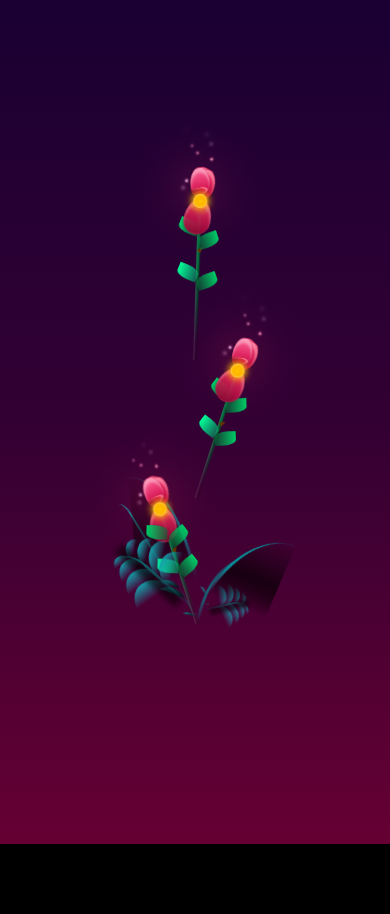
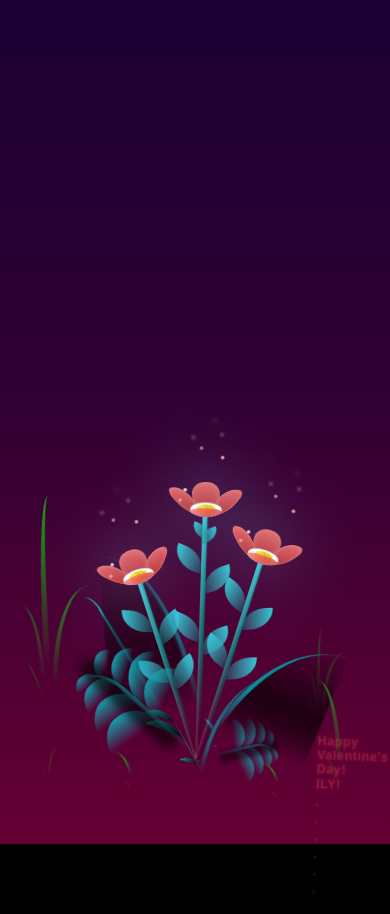
Before and after one commit to KaizotheCreator/flower.github.io, a plain HTML site: page index.html in a window 390 px wide. Before the commit the page ends 844 px from the top, so only its background shows below. Drawn offline with Linux system fonts and the light colour scheme.

Commit message:
Update style.css

```diff
--- a/style.css
+++ b/style.css
@@ -29,7 +29,6 @@
   width: 100%;
   height: 100%;
   filter: blur(0.1vmin);
-  background: linear-gradient(to bottom, #1a0033, #330033, #660033);
 }
 
 .flowers {
@@ -133,7 +132,7 @@
 
 .flower__leafs {
   position: relative;
-  animation: rose-bloom 2.5s cubic-bezier(0.68, -0.55, 0.27, 1.55) backwards;
+  animation: blooming-flower 2s backwards;
 }
 
 .flower__leafs--1 {
@@ -156,128 +155,174 @@
   transform: translate(-50%, -100%);
   width: 8vmin;
   height: 8vmin;
-  background-color: #ff3366;
+  background-color: #6bf0ff;
   filter: blur(10vmin);
 }
 
-/* ROSE PETALS - Responsive */
 .flower__leaf {
   position: absolute;
   bottom: 0;
   left: 50%;
+  width: 8vmin;
+  height: 11vmin;
+  border-radius: 51% 49% 47% 53% / 44% 45% 55% 69%;
+  background-color: #a7ffee;
+  background-image: linear-gradient(to top, #54b8aa, #a7ffee);
+  transform-origin: bottom center;
+  opacity: 0.9;
+  box-shadow: inset 0 0 2vmin rgba(255, 255, 255, 0.5);
+}
+
+.flower__leaf--1 {
+  transform: translate(-10%, 1%) rotateY(40deg) rotateX(-50deg);
+}
+
+.flower__leaf--2 {
+  transform: translate(-50%, -4%) rotateX(40deg);
+}
+
+.flower__leaf--3 {
+  transform: translate(-90%, 0%) rotateY(45deg) rotateX(50deg);
+}
+
+.flower__leaf--4 {
+  width: 8vmin;
+  height: 8vmin;
+  transform-origin: bottom left;
+  border-radius: 4vmin 10vmin 4vmin 4vmin;
+  transform: translate(-0%, 18%) rotateX(70deg) rotate(-43deg);
+  background-image: linear-gradient(to top, #39c6d6, #a7ffee);
+  z-index: 1;
+  opacity: 0.8;
+}
+
+.flower__white-circle {
+  position: absolute;
+  left: -3.5vmin;
+  top: -3vmin;
   width: 9vmin;
-  height: 12vmin;
-  border-radius: 50% 50% 50% 50% / 60% 60% 40% 40%;
-  background-color: #ff3366;
-  background-image: linear-gradient(to top, #cc0044, #ff6699);
-  transform-origin: bottom center;
-  opacity: 0.95;
-  box-shadow:
-    inset 0 2vmin 1vmin rgba(255, 255, 255, 0.4),
-    0 0.5vmin 1vmin rgba(0, 0, 0, 0.2);
-  border: 0.5vmin solid rgba(255, 255, 255, 0.1);
-  z-index: 4;
-}
-
-.flower__leaf--1 {
-  transform: translate(-45%, -5%) rotate(-10deg) rotateY(20deg) rotateX(-10deg);
-  z-index: 4;
-}
-
-.flower__leaf--2 {
-  transform: translate(-55%, 5%) rotate(15deg) rotateY(-10deg) rotateX(10deg);
-  z-index: 3;
-  width: 10vmin;
-  height: 13vmin;
-  background-image: linear-gradient(to top, #b3003a, #ff3366);
-}
-
-.flower__leaf--3 {
-  transform: translate(-45%, 10%) rotate(5deg) rotateY(30deg) rotateX(5deg);
-  z-index: 2;
-  width: 11vmin;
-  height: 14vmin;
-  background-image: linear-gradient(to top, #990033, #ff0044);
-}
-
-.flower__leaf--4 {
-  width: 6vmin;
-  height: 8vmin;
-  border-radius: 50% 50% 50% 50% / 70% 70% 30% 30%;
-  transform-origin: center;
-  transform: translate(-50%, 20%) rotateX(60deg) rotate(45deg);
-  background-image: linear-gradient(to top, #80002b, #ff1a53);
-  z-index: 5;
-  opacity: 0.9;
-  box-shadow:
-    inset 0 1vmin 1vmin rgba(255, 255, 255, 0.5),
-    0 0.3vmin 0.5vmin rgba(0, 0, 0, 0.3);
-}
-
-/* Additional outer rose petals */
-.flower__leafs::before {
-  content: "";
-  position: absolute;
-  width: 12vmin;
-  height: 15vmin;
-  border-radius: 50% 50% 50% 50% / 60% 60% 40% 40%;
-  background-image: linear-gradient(to top, #990033, #ff3366);
-  transform: translate(-50%, 8%) rotate(10deg) rotateY(15deg);
-  opacity: 0.9;
-  z-index: 1;
-  box-shadow:
-    inset 0 2vmin 1vmin rgba(255, 255, 255, 0.3),
-    0 0.5vmin 1vmin rgba(0, 0, 0, 0.2);
-  border: 0.5vmin solid rgba(255, 255, 255, 0.1);
-  animation: blooming-flower 2s backwards;
-}
-
-/* ROSE CENTER (STAMEN) */
-.flower__white-circle {
-  position: absolute;
-  left: -2vmin;
-  top: -1vmin;
-  width: 6vmin;
-  height: 6vmin;
+  height: 4vmin;
   border-radius: 50%;
-  background: radial-gradient(circle, #ffff66, #ffcc00, #ff9900);
-  z-index: 10;
-  box-shadow:
-    0 0 2vmin #ffcc00,
-    inset 0 0 1vmin rgba(255, 255, 255, 0.5);
-  animation: stamen-pulse 3s infinite alternate;
+  background-color: #fff;
 }
 
 .flower__white-circle::after {
   content: "";
   position: absolute;
   left: 50%;
-  top: 50%;
+  top: 45%;
   transform: translate(-50%, -50%);
-  width: 80%;
-  height: 80%;
+  width: 60%;
+  height: 60%;
   border-radius: inherit;
-  background: radial-gradient(circle, #ffcc00, #ff9900);
-  filter: blur(0.5vmin);
-}
-
-@keyframes stamen-pulse {
-  0%, 100% {
-    box-shadow:
-      0 0 2vmin #ffcc00,
-      inset 0 0 1vmin rgba(255, 255, 255, 0.5);
-    transform: scale(1);
-  }
-  50% {
-    box-shadow:
-      0 0 3vmin #ffcc00,
-      0 0 4vmin #ff9900,
-      inset 0 0 1vmin rgba(255, 255, 255, 0.7);
-    transform: scale(1.05);
-  }
-}
-
-/* ROSE STEM */
+  background-image: repeating-linear-gradient(
+      300deg,
+      rgba(0, 0, 0, 0.03) 0px,
+      rgba(0, 0, 0, 0.03) 1px,
+      transparent 1px,
+      transparent 12px
+    ),
+    repeating-linear-gradient(
+      45deg,
+      rgba(0, 0, 0, 0.03) 0px,
+      rgba(0, 0, 0, 0.03) 1px,
+      transparent 1px,
+      transparent 12px
+    ),
+    repeating-linear-gradient(
+      67.5deg,
+      rgba(0, 0, 0, 0.03) 0px,
+      rgba(0, 0, 0, 0.03) 1px,
+      transparent 1px,
+      transparent 12px
+    ),
+    repeating-linear-gradient(
+      135deg,
+      rgba(0, 0, 0, 0.03) 0px,
+      rgba(0, 0, 0, 0.03) 1px,
+      transparent 1px,
+      transparent 12px
+    ),
+    repeating-linear-gradient(
+      45deg,
+      rgba(0, 0, 0, 0.03) 0px,
+      rgba(0, 0, 0, 0.03) 1px,
+      transparent 1px,
+      transparent 12px
+    ),
+    repeating-linear-gradient(
+      112.5deg,
+      rgba(0, 0, 0, 0.03) 0px,
+      rgba(0, 0, 0, 0.03) 1px,
+      transparent 1px,
+      transparent 12px
+    ),
+    repeating-linear-gradient(
+      112.5deg,
+      rgba(0, 0, 0, 0.03) 0px,
+      rgba(0, 0, 0, 0.03) 1px,
+      transparent 1px,
+      transparent 12px
+    ),
+    repeating-linear-gradient(
+      45deg,
+      rgba(0, 0, 0, 0.03) 0px,
+      rgba(0, 0, 0, 0.03) 1px,
+      transparent 1px,
+      transparent 12px
+    ),
+    repeating-linear-gradient(
+      22.5deg,
+      rgba(0, 0, 0, 0.03) 0px,
+      rgba(0, 0, 0, 0.03) 1px,
+      transparent 1px,
+      transparent 12px
+    ),
+    repeating-linear-gradient(
+      45deg,
+      rgba(0, 0, 0, 0.03) 0px,
+      rgba(0, 0, 0, 0.03) 1px,
+      transparent 1px,
+      transparent 12px
+    ),
+    repeating-linear-gradient(
+      22.5deg,
+      rgba(0, 0, 0, 0.03) 0px,
+      rgba(0, 0, 0, 0.03) 1px,
+      transparent 1px,
+      transparent 12px
+    ),
+    repeating-linear-gradient(
+      135deg,
+      rgba(0, 0, 0, 0.03) 0px,
+      rgba(0, 0, 0, 0.03) 1px,
+      transparent 1px,
+      transparent 12px
+    ),
+    repeating-linear-gradient(
+      157.5deg,
+      rgba(0, 0, 0, 0.03) 0px,
+      rgba(0, 0, 0, 0.03) 1px,
+      transparent 1px,
+      transparent 12px
+    ),
+    repeating-linear-gradient(
+      67.5deg,
+      rgba(0, 0, 0, 0.03) 0px,
+      rgba(0, 0, 0, 0.03) 1px,
+      transparent 1px,
+      transparent 12px
+    ),
+    repeating-linear-gradient(
+      67.5deg,
+      rgba(0, 0, 0, 0.03) 0px,
+      rgba(0, 0, 0, 0.03) 1px,
+      transparent 1px,
+      transparent 12px
+    ),
+    linear-gradient(90deg, rgb(255, 235, 18), rgb(255, 206, 0));
+}
+
 .flower__line {
   height: 55vmin;
   width: 1.5vmin;
@@ -287,41 +332,11 @@
       transparent,
       rgba(255, 255, 255, 0.2)
     ),
-    linear-gradient(to top, transparent 10%, #006633, #009966);
-  box-shadow: inset 0 0 3px rgba(0, 0, 0, 0.5);
+    linear-gradient(to top, transparent 10%, #14757a, #39c6d6);
+  box-shadow: inset 0 0 2px rgba(0, 0, 0, 0.5);
   animation: grow-flower-tree 4s backwards;
 }
 
-/* ROSE THORNS */
-.flower__line::before {
-  content: "";
-  position: absolute;
-  width: 2vmin;
-  height: 3vmin;
-  background-color: #663300;
-  transform: rotate(45deg);
-  clip-path: polygon(50% 0%, 0% 100%, 100% 100%);
-  left: 50%;
-  transform-origin: center;
-  animation: grow-flower-tree 4s backwards;
-}
-
-.flower--1 .flower__line::before {
-  top: 30%;
-  animation-delay: 1.5s;
-}
-
-.flower--2 .flower__line::before {
-  top: 40%;
-  animation-delay: 2s;
-}
-
-.flower--3 .flower__line::before {
-  top: 35%;
-  animation-delay: 2.5s;
-}
-
-/* ROSE LEAVES */
 .flower__line__leaf {
   --w: 7vmin;
   --h: calc(var(--w) + 2vmin);
@@ -330,14 +345,13 @@
   left: 90%;
   width: var(--w);
   height: var(--h);
-  border-top-right-radius: 40% 60%;
-  border-bottom-left-radius: 40% 60%;
+  border-top-right-radius: var(--h);
+  border-bottom-left-radius: var(--h);
   background-image: linear-gradient(
     to top,
-    rgba(0, 100, 50, 0.6),
-    #00cc66
+    rgba(20, 117, 122, 0.4),
+    #39c6d6
   );
-  box-shadow: 0 0.5vmin 1vmin rgba(0, 0, 0, 0.2);
 }
 
 .flower__line__leaf--1 {
@@ -354,8 +368,8 @@
 .flower__line__leaf--6 {
   border-top-right-radius: 0;
   border-bottom-left-radius: 0;
-  border-top-left-radius: 40% 60%;
-  border-bottom-right-radius: 40% 60%;
+  border-top-left-radius: var(--h);
+  border-bottom-right-radius: var(--h);
   left: -460%;
   top: 12%;
   transform: rotate(-70deg) rotateY(30deg);
@@ -363,11 +377,6 @@
 
 .flower__line__leaf--4 {
   top: 40%;
-  background-image: linear-gradient(
-    to top,
-    rgba(0, 150, 100, 0.6),
-    #00ff99
-  );
 }
 
 .flower__line__leaf--5 {
@@ -383,22 +392,19 @@
   transform: rotate(-70deg) rotateY(30deg) scale(0.6);
 }
 
-/* ROSE LIGHTS (SOFTER GLOW) */
 .flower__light {
   position: absolute;
   bottom: 0vmin;
   width: 1vmin;
   height: 1vmin;
-  background-color: #ff99cc;
+  background-color: rgb(255, 251, 0);
   border-radius: 50%;
-  filter: blur(0.5vmin);
+  filter: blur(0.2vmin);
   animation: light-ans 4s linear infinite backwards;
-  box-shadow: 0 0 1vmin #ff6699;
 }
 
 .flower__light:nth-child(odd) {
-  background-color: #ffccff;
-  box-shadow: 0 0 1vmin #ff99cc;
+  background-color: #23f0ff;
 }
 
 .flower__light--1 {
@@ -441,7 +447,6 @@
   animation-delay: 3.5s;
 }
 
-/* GRASS & BACKGROUND ELEMENTS - Responsive */
 .flower__grass {
   --c: #159faa;
   --line-w: 1.5vmin;
@@ -1024,7 +1029,6 @@
   animation: leaf-ans-3 3s linear infinite;
 }
 
-/* ANIMATIONS */
 @keyframes leaf-ans-1 {
   0%,
   100% {
@@ -1337,43 +1341,31 @@
   }
 }
 
-/* NEW ROSE ANIMATIONS */
-@keyframes rose-bloom {
-  0% {
-    transform: scale(0) rotate(-90deg);
-    opacity: 0;
-  }
-  50% {
-    transform: scale(1.1) rotate(5deg);
-    opacity: 0.8;
-  }
-  100% {
-    transform: scale(1) rotate(0deg);
-    opacity: 1;
-  }
-}
-
-@keyframes stamen-pulse {
-  0%, 100% {
-    box-shadow:
-      0 0 2vmin #ffcc00,
-      inset 0 0 1vmin rgba(255, 255, 255, 0.5);
-    transform: scale(1);
-  }
-  50% {
-    box-shadow:
-      0 0 3vmin #ffcc00,
-      0 0 4vmin #ff9900,
-      inset 0 0 1vmin rgba(255, 255, 255, 0.7);
-    transform: scale(1.05);
-  }
-}
-
 .not-loaded * {
   animation-play-state: paused !important;
 }
 
-/* Valentine's Day Text - Responsive */
+/* Change flower petals to red */
+.flower__leaf {
+  background-color: #ff6b6b;
+  background-image: linear-gradient(to top, #c92a2a, #ff6b6b);
+  box-shadow: inset 0 0 2vmin rgba(255, 255, 255, 0.3);
+}
+
+.flower__leaf--4 {
+  background-image: linear-gradient(to top, #c92a2a, #ff6b6b);
+}
+
+/* Adjust flower lights for red theme */
+.flower__light {
+  background-color: #ff9999;
+}
+
+.flower__light:nth-child(odd) {
+  background-color: #ffcccc;
+}
+
+/* Add Happy Valentine's Day text */
 .valentine-text {
   position: fixed;
   top: 50px;
@@ -1391,27 +1383,19 @@
 }
 
 .valentine-text h1 {
-  font-size: clamp(2rem, 5vw, 3.5rem);
+  font-size: 3.5rem;
   margin: 0;
   font-weight: bold;
-  letter-spacing: clamp(1px, 0.5vw, 3px);
+  letter-spacing: 3px;
   animation: text-float 6s ease-in-out infinite;
-  background: linear-gradient(45deg, #ff3366, #ff6699, #ff3366);
-  -webkit-background-clip: text;
-  -webkit-text-fill-color: transparent;
-  background-clip: text;
-  background-size: 200% 100%;
-  animation: text-float 6s ease-in-out infinite, gradient-shift 3s ease-in-out infinite;
-  padding: 0 20px;
 }
 
 .valentine-text h2 {
-  font-size: clamp(1.2rem, 3vw, 2rem);
+  font-size: 2rem;
   margin: 10px 0 0 0;
   font-weight: 300;
   opacity: 0.9;
   animation: text-float 6s ease-in-out infinite reverse;
-  padding: 0 20px;
 }
 
 @keyframes text-glow {
@@ -1436,16 +1420,7 @@
   }
 }
 
-@keyframes gradient-shift {
-  0%, 100% {
-    background-position: 0% 50%;
-  }
-  50% {
-    background-position: 100% 50%;
-  }
-}
-
-/* Floating hearts - Responsive */
+/* Optional: Add some floating hearts */
 .hearts {
   position: fixed;
   width: 100%;
@@ -1457,7 +1432,7 @@
 .heart {
   position: absolute;
   color: #ff6b6b;
-  font-size: clamp(12px, 2vmin, 20px);
+  font-size: 20px;
   opacity: 0;
   animation: float-up 6s linear infinite;
 }
@@ -1490,253 +1465,7 @@
   }
 }
 
-/* Rose petal rain - Responsive */
-.rose-petals {
-  position: fixed;
-  width: 100%;
-  height: 100%;
-  pointer-events: none;
-  z-index: 300;
-}
-
-.rose-petal {
-  position: absolute;
-  width: clamp(2vmin, 4vmin, 6vmin);
-  height: clamp(2vmin, 4vmin, 6vmin);
-  background: linear-gradient(45deg, #ff3366, #ff6699);
-  border-radius: 50% 50% 50% 50% / 60% 60% 40% 40%;
-  opacity: 0;
-  filter: blur(0.2vmin);
-  animation: petal-fall 10s linear infinite;
-  box-shadow: 0 0.5vmin 1vmin rgba(255, 51, 102, 0.3);
-}
-
-.rose-petal:nth-child(1) { left: 5%; animation-delay: 0s; }
-.rose-petal:nth-child(2) { left: 15%; animation-delay: 1s; }
-.rose-petal:nth-child(3) { left: 25%; animation-delay: 2s; }
-.rose-petal:nth-child(4) { left: 35%; animation-delay: 3s; }
-.rose-petal:nth-child(5) { left: 45%; animation-delay: 4s; }
-.rose-petal:nth-child(6) { left: 55%; animation-delay: 5s; }
-.rose-petal:nth-child(7) { left: 65%; animation-delay: 6s; }
-.rose-petal:nth-child(8) { left: 75%; animation-delay: 7s; }
-.rose-petal:nth-child(9) { left: 85%; animation-delay: 8s; }
-.rose-petal:nth-child(10) { left: 95%; animation-delay: 9s; }
-.rose-petal:nth-child(11) { left: 10%; animation-delay: 0.5s; }
-.rose-petal:nth-child(12) { left: 20%; animation-delay: 1.5s; }
-.rose-petal:nth-child(13) { left: 30%; animation-delay: 2.5s; }
-.rose-petal:nth-child(14) { left: 40%; animation-delay: 3.5s; }
-.rose-petal:nth-child(15) { left: 50%; animation-delay: 4.5s; }
-
-@keyframes petal-fall {
-  0% {
-    transform: translateY(-10vmin) rotate(0deg) scale(0.5);
-    opacity: 0;
-  }
-  10% {
-    opacity: 0.8;
-  }
-  90% {
-    opacity: 0.6;
-  }
-  100% {
-    transform: translateY(100vh) rotate(360deg) scale(1);
-    opacity: 0;
-  }
-}
-
-/* RESPONSIVE MEDIA QUERIES */
-@media (max-width: 1200px) {
-  .flowers {
-    transform: scale(0.8);
-  }
-
-  .long-g {
-    left: -35vmin;
-  }
-
-  .long-g--2,
-  .long-g--3 {
-    left: -30vmin;
-  }
-}
-
-@media (max-width: 768px) {
-  body {
-    padding: 30px 0px;
-  }
-
-  .flowers {
-    transform: scale(0.7);
-  }
-
-  .flower--2 {
-    left: 40%;
-    transform: rotate(15deg);
-  }
-
-  .flower--3 {
-    left: 60%;
-    transform: rotate(-10deg);
-  }
-
-  .valentine-text {
-    top: 30px;
-  }
-
-  .valentine-text h1 {
-    font-size: clamp(1.5rem, 4vw, 2.5rem);
-  }
-
-  .valentine-text h2 {
-    font-size: clamp(1rem, 2.5vw, 1.5rem);
-  }
-
-  .long-g {
-    left: -25vmin;
-  }
-
-  .long-g--2,
-  .long-g--3 {
-    left: -20vmin;
-  }
-
-  .long-g--4 {
-    left: 20vmin;
-  }
-
-  .long-g--5 {
-    left: 35vmin;
-  }
-}
-
-@media (max-width: 480px) {
-  body {
-    padding: 20px 0px;
-    align-items: center;
-  }
-
-  .flowers {
-    transform: scale(0.6);
-  }
-
-  .flower--1,
-  .flower--2,
-  .flower--3 {
-    position: relative;
-    bottom: 5vmin;
-  }
-
-  .flower--2 {
-    left: 30%;
-    transform: rotate(10deg);
-  }
-
-  .flower--3 {
-    left: 70%;
-    transform: rotate(-5deg);
-  }
-
-  .valentine-text {
-    top: 20px;
-  }
-
-  .valentine-text h1 {
-    font-size: clamp(1.2rem, 3vw, 2rem);
-    line-height: 1.3;
-  }
-
-  .valentine-text h2 {
-    font-size: clamp(0.9rem, 2vw, 1.2rem);
-  }
-
-  .heart {
-    font-size: clamp(10px, 1.5vmin, 16px);
-  }
-
-  .rose-petal {
-    width: clamp(1.5vmin, 3vmin, 4vmin);
-    height: clamp(1.5vmin, 3vmin, 4vmin);
-  }
-
-  /* Reduce number of floating elements on mobile */
-  .heart:nth-child(n+6),
-  .rose-petal:nth-child(n+8) {
-    display: none;
-  }
-
-  .long-g {
-    display: none; /* Hide background leaves on very small screens */
-  }
-
-  .flower__g-long,
-  .flower__g-right,
-  .flower__g-front,
-  .flower__g-fr {
-    transform: scale(0.8);
-  }
-}
-
-/* Handle landscape orientation */
-@media (max-height: 600px) and (orientation: landscape) {
-  body {
-    padding: 10px 0px;
-  }
-
-  .flowers {
-    transform: scale(0.7);
-  }
-
-  .valentine-text {
-    top: 20px;
-  }
-
-  .valentine-text h1 {
-    font-size: 2rem;
-  }
-
-  .valentine-text h2 {
-    font-size: 1.2rem;
-  }
-
-  .flower__line {
-    height: 40vmin;
-  }
-
-  .flower--1 .flower__line {
-    height: 50vmin;
-  }
-
-  .flower--2 .flower__line {
-    height: 45vmin;
-  }
-}
-
-/* Handle very large screens */
-@media (min-width: 1920px) {
-  .flowers {
-    transform: scale(1.1);
-  }
-
-  .valentine-text h1 {
-    font-size: 4rem;
-  }
-
-  .valentine-text h2 {
-    font-size: 2.5rem;
-  }
-
-  .heart {
-    font-size: 24px;
-  }
-}
-
-/* Ensure animations are smooth on mobile */
-@media (prefers-reduced-motion: reduce) {
-  *,
-  *::before,
-  *::after {
-    animation-duration: 0.01ms !important;
-    animation-iteration-count: 1 !important;
-    transition-duration: 0.01ms !important;
-  }
-}
+/* Adjust night background for romantic feel */
+.night {
+  background: linear-gradient(to bottom, #1a0033, #330033, #660033);
+}
```
